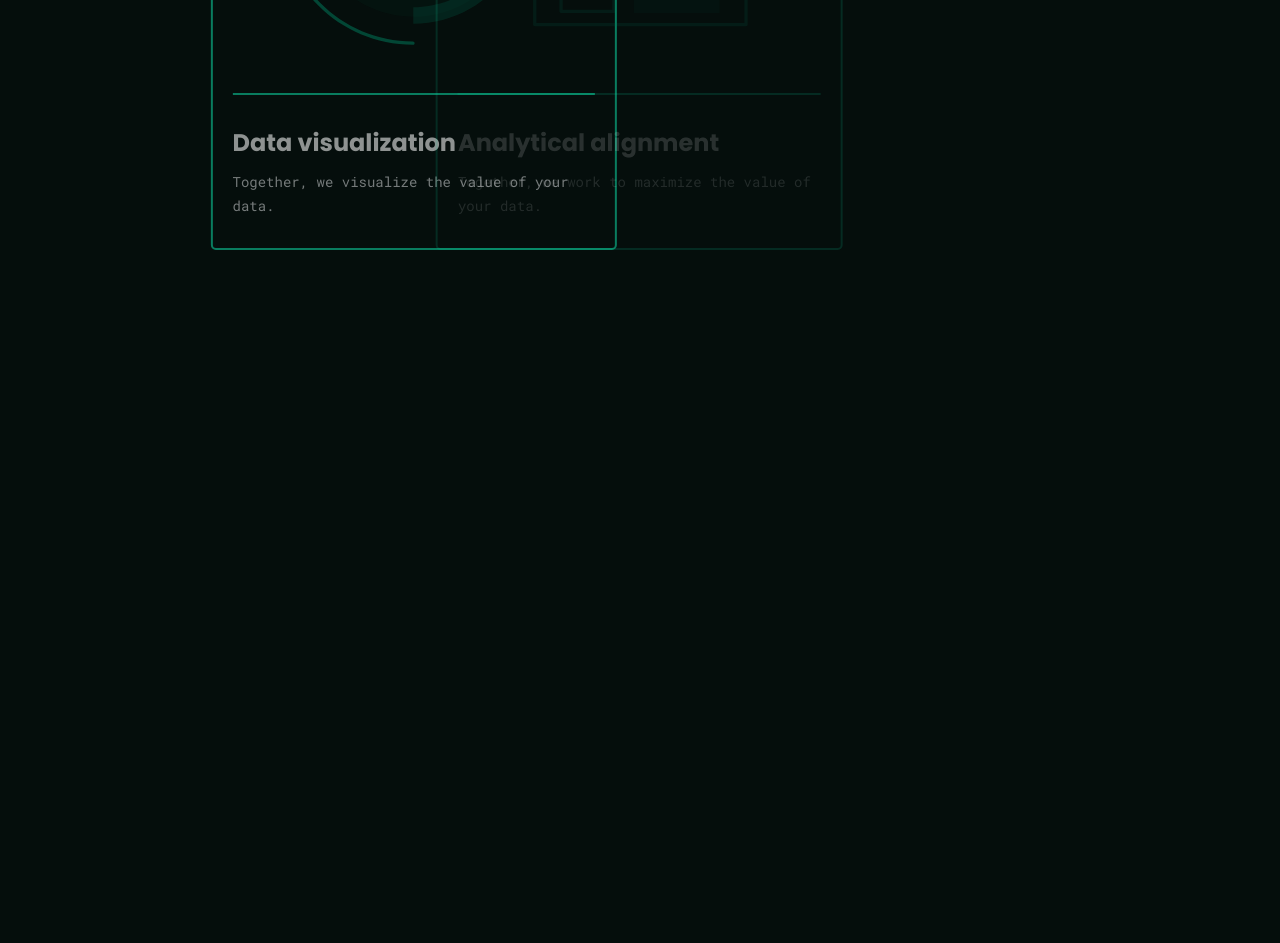
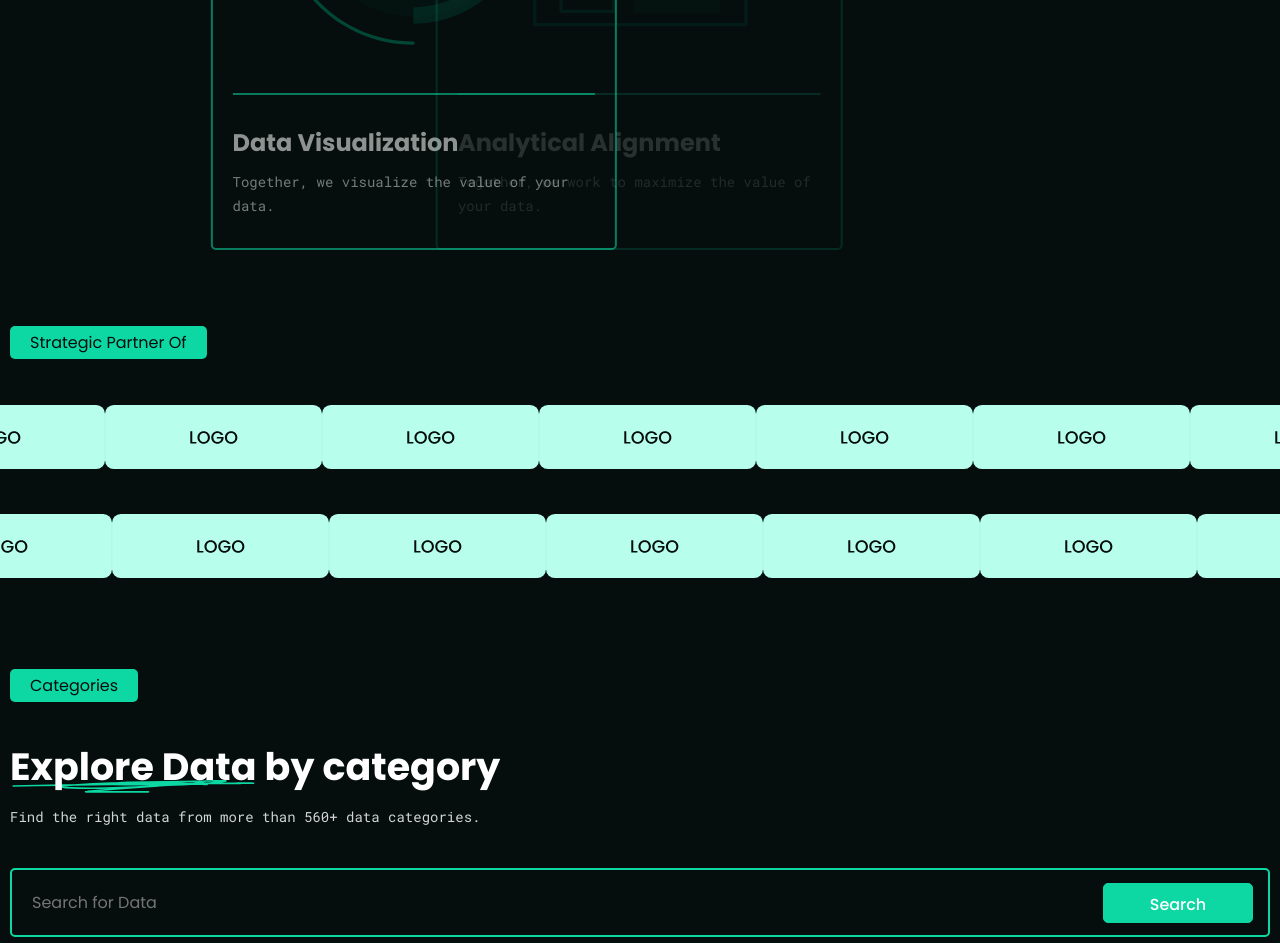
Before and after one commit to SM8UTI/Dealln-Website, a React (Vite) app: page / in a window 1280 px wide. Shown: the part 2980-3923 px from the top of the page. Built offline with nearby package versions, Linux system fonts and the light colour scheme.

Commit message:
search input  added

```diff
--- a/package.json
+++ b/package.json
@@ -12,6 +12,7 @@
     "gsap": "^3.11.5",
     "react": "^18.2.0",
     "react-dom": "^18.2.0",
+    "react-fast-marquee": "^1.3.5",
     "react-icons": "^4.8.0",
     "react-router-dom": "^6.9.0",
     "sass": "^1.60.0"
--- /dev/null
+++ b/src/components/Categories.jsx
@@ -0,0 +1,24 @@
+import React from "react";
+import { CategoriesData } from "../data/mainData";
+import SearchInput from "./SearchInput";
+
+const Categories = () => {
+  return (
+    <div className="Categories max">
+      <span className="sub-text">categories</span>
+
+      <div className="main-section">
+        <h2>
+          <span>{CategoriesData[0].br}</span> {CategoriesData[0].mainHeading}
+        </h2>
+        <p>{CategoriesData[0].mainDesc}</p>
+      </div>
+
+      <div className="container">
+        <SearchInput placeholderText={"Search for Data"} />
+      </div>
+    </div>
+  );
+};
+
+export default Categories;
--- /dev/null
+++ b/src/components/CompanyLogos.jsx
@@ -0,0 +1,41 @@
+import React from "react";
+import Marquee from "react-fast-marquee";
+import logo from "../Assets/logoCompany.svg";
+
+const CompanyLogos = () => {
+  return (
+    <div className="CompanyLogos">
+      <div className="text max">
+        <span className="sub-text">Strategic partner of</span>
+      </div>
+      <Marquee
+        direction={"right"}
+        loop={0}
+        gradient={false}
+        className="container"
+      >
+        <img src={logo} />
+        <img src={logo} />
+        <img src={logo} />
+        <img src={logo} />
+        <img src={logo} />
+        <img src={logo} />
+      </Marquee>
+      <Marquee
+        direction={"left"}
+        loop={0}
+        gradient={false}
+        className="container"
+      >
+        <img src={logo} />
+        <img src={logo} />
+        <img src={logo} />
+        <img src={logo} />
+        <img src={logo} />
+        <img src={logo} />
+      </Marquee>
+    </div>
+  );
+};
+
+export default CompanyLogos;
--- /dev/null
+++ b/src/components/SearchInput.jsx
@@ -0,0 +1,17 @@
+import React from "react";
+
+const SearchInput = ({ placeholderText }) => {
+  return (
+    <div className="SearchInput">
+      <form>
+        <input type="text" placeholder={placeholderText} />
+        <button className="btn">
+          <span>Search</span>
+          <span>Search</span>
+        </button>
+      </form>
+    </div>
+  );
+};
+
+export default SearchInput;
--- a/src/data/mainData.jsx
+++ b/src/data/mainData.jsx
@@ -88,4 +88,17 @@ const ServiceSection = [
   ],
 ];
 
-export { logoName, menuNavigationLinks, heroSection, ServiceSection };
+const CategoriesData = [
+  {
+    br: "Explore Data",
+    mainHeading: "by category",
+    mainDesc: "Find the right data from more than 560+ data categories.",
+  },
+];
+export {
+  logoName,
+  menuNavigationLinks,
+  heroSection,
+  ServiceSection,
+  CategoriesData,
+};
--- a/src/layout/Home.jsx
+++ b/src/layout/Home.jsx
@@ -7,6 +7,8 @@ import DarkLight from "../components/DarkLight";
 import Hero from "../components/Hero";
 import MainImage from "../components/MainImage";
 import Service from "../components/Service";
+import CompanyLogos from "../components/CompanyLogos";
+import Categories from "../components/Categories";
 
 const tl = gsap.timeline({
   ease: "power3.out",
@@ -22,6 +24,8 @@ const Home = () => {
       <Hero tl={tl} />
       <MainImage />
       <Service />
+      <CompanyLogos />
+      <Categories />
       <div style={{ height: "100vh" }}></div>
     </>
   );
--- a/src/scss/main.scss
+++ b/src/scss/main.scss
@@ -774,6 +774,10 @@ h3 {
     border-radius: 0.5rem;
     gap: 2rem;
 
+    h3 {
+      text-transform: capitalize;
+    }
+
     opacity: 0;
     // scale: 0;
     translate: -500px 0;
@@ -846,4 +850,102 @@ h3 {
   color: var(--bg-main);
   padding: 0.5rem 2rem;
   border-radius: 0.5rem;
+  text-transform: capitalize;
 }
+
+.CompanyLogos {
+  margin-top: 6rem;
+  display: flex;
+  flex-direction: column;
+  gap: 2rem;
+
+  .text {
+    padding: 1rem;
+  }
+
+  .container {
+    margin-top: 2rem;
+
+    img {
+      width: 100%;
+      max-width: 350px;
+      margin-right: 2rem;
+    }
+  }
+}
+
+.Categories {
+  margin-top: 8rem;
+  padding: 1rem;
+
+  .sub-text {
+    margin-left: auto;
+  }
+}
+
+button {
+  cursor: pointer;
+}
+
+.main-section {
+  margin-top: 4rem;
+  display: flex;
+  flex-direction: column;
+  gap: 1rem;
+  h2 {
+    span {
+      background-image: url(../Assets/Stroke.svg);
+      background-repeat: no-repeat;
+      background-position: bottom;
+      background-size: contain;
+    }
+  }
+  p {
+    max-width: 500px;
+  }
+}
+
+.SearchInput {
+  width: 100%;
+  height: 100%;
+  margin-top: 4rem;
+  form {
+    display: flex;
+    align-items: center;
+    width: 100%;
+    height: 100%;
+    background-color: var(--bg-main);
+    justify-content: space-between;
+    gap: 2rem;
+    flex-wrap: wrap;
+    border: 2px solid var(--bg-primary);
+    border-radius: 0.5rem;
+    padding: 1rem;
+
+    input {
+      flex-grow: 1;
+      padding: 1rem 1rem;
+      font-size: 1.6rem;
+      background-color: transparent;
+      border: none;
+      outline: none;
+    }
+
+    button{
+      margin-inline: auto;
+    }
+  }
+
+  @include breakpoint(mobile) {
+    form {
+      padding: 1rem 1.5rem 1rem 0;
+      input {
+        padding: 1rem 2rem;
+      }
+
+      button{
+        margin: 0;
+      }
+    }
+  }
+}
```
Also changed, not shown: src/Assets/logoCompany.svg (added), 1 other file (tests, documents, lock files or other folders).
